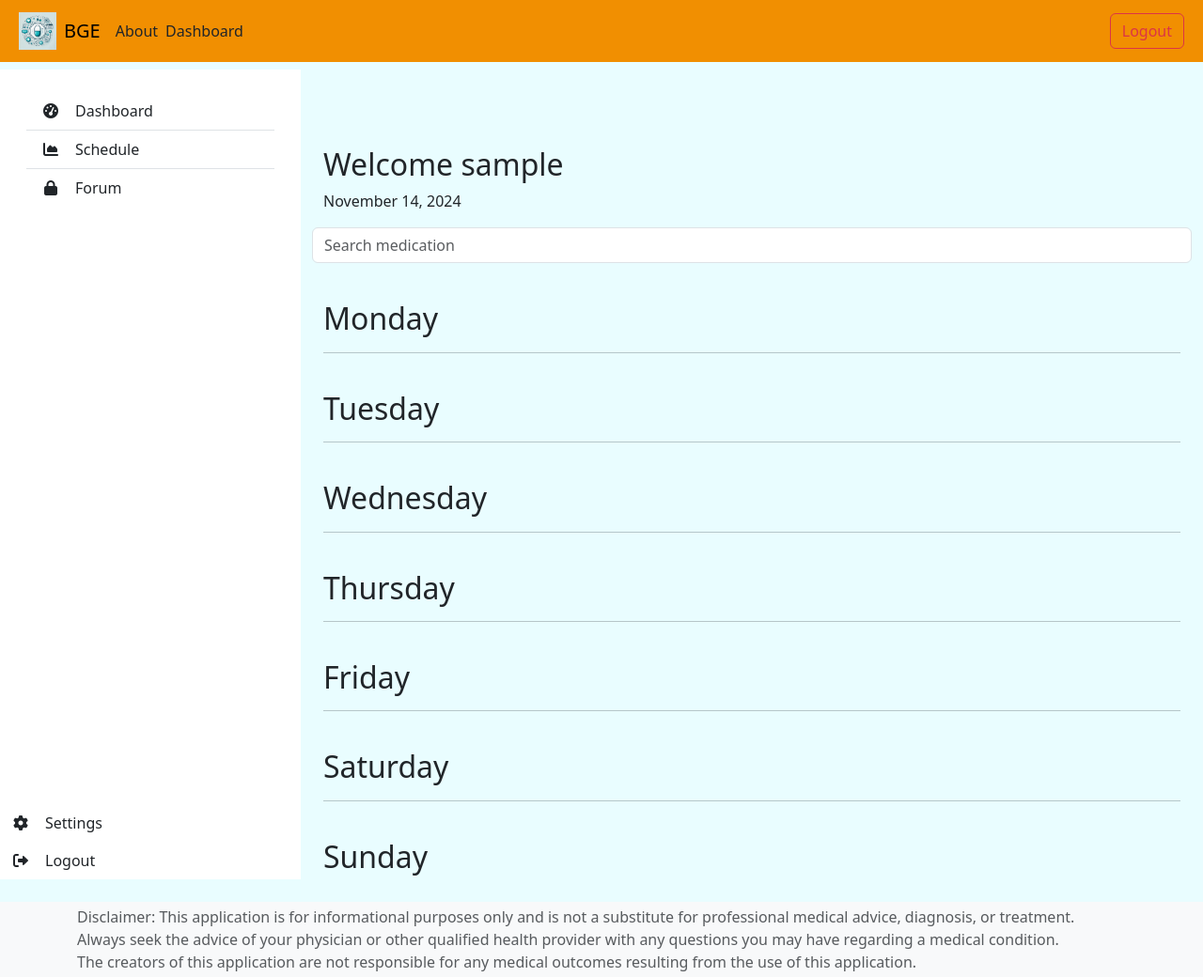
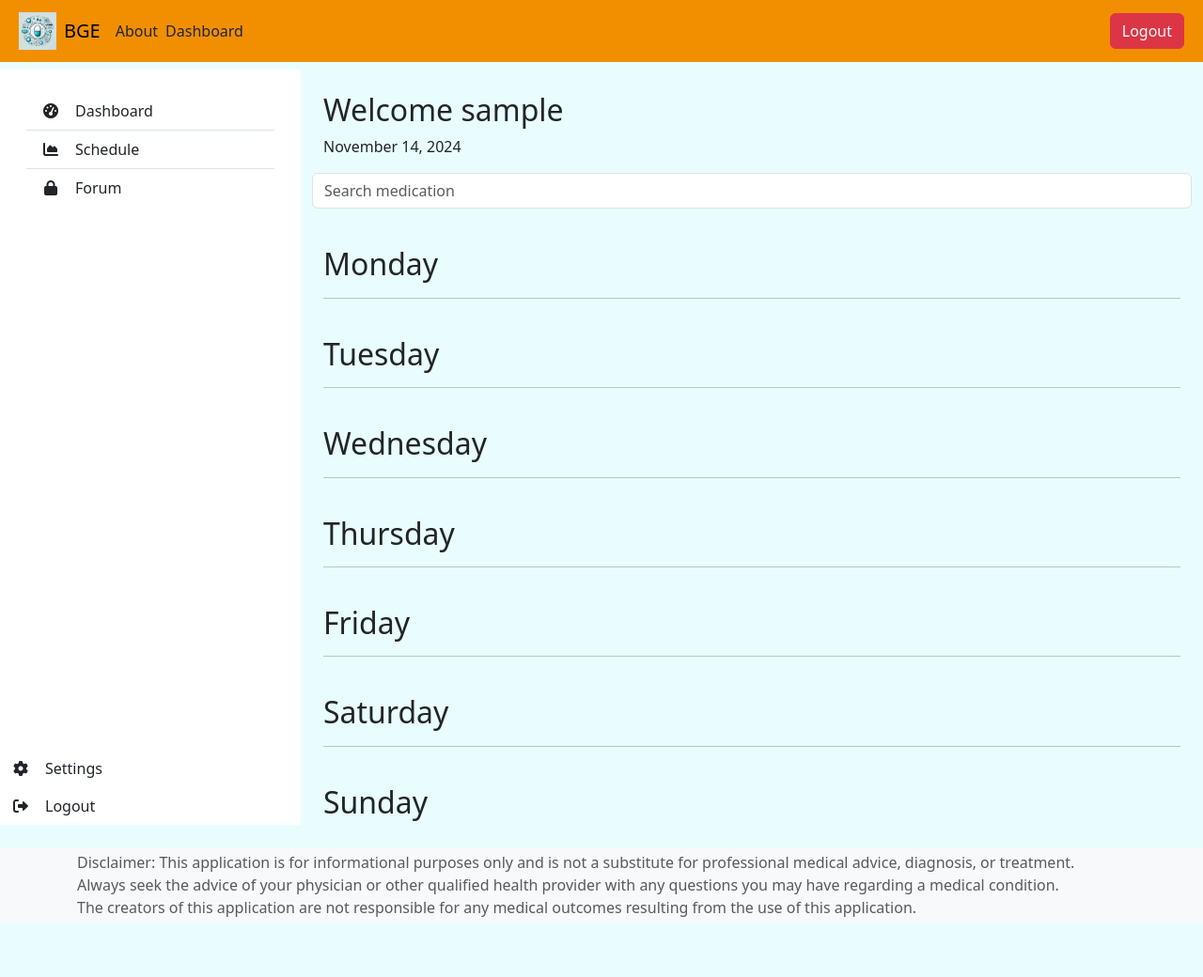
Before and after one commit to kaphelps33/BGE, a Flask app: page /dashboard in a window 1280 px wide. Shown: the whole page at 94% size. After the commit the page ends 982 px from the top, so only its background shows below. Run offline with Flask 3, Linux system fonts and the light colour scheme; the visitor is signed in with stand-in values (Sample User, id 1); data that the repository does not hold is empty; some libraries are stand-ins or nearby versions.

Commit message:
switched login/logout buttons to fill. Edited margin on main in dashboard

```diff
--- a/app/templates/dashboard/dashboard.html
+++ b/app/templates/dashboard/dashboard.html
@@ -9,7 +9,7 @@
         {% include "dashboard/sidebar.html" %}
         <!-- Sidebar -->
         <!-- Main content -->
-        <main class="col-lg-9 col-md-8 mr-3" style="margin-top: 58px;">
+        <main class="col-lg-9 col-md-8 mr-3">
             <div class="container pt-4">
                 <!-- Header with User and Date -->
                 <h2>Welcome {{ current_user.username }}</h2>
--- a/app/templates/navbar.html
+++ b/app/templates/navbar.html
@@ -15,11 +15,11 @@
       {% if current_user.is_authenticated %}
       <a href="{{ url_for('dash.dashboard') }}" class="nav-link me-2">Dashboard</a>
       <div class="ms-auto d-flex">
-        <a href="{{ url_for('auth.logout') }}" class="btn btn-outline-danger">Logout</a>
+        <a href="{{ url_for('auth.logout') }}" class="btn btn-danger">Logout</a>
       </div>
       {% else %}
       <div class="ms-auto d-flex">
-        <a href="{{ url_for('auth.login') }}" class="btn btn-outline-primary">Login</a>
+        <a href="{{ url_for('auth.login') }}" class="btn btn-primary">Login</a>
       </div>
       {% endif %}
     </div>
```
